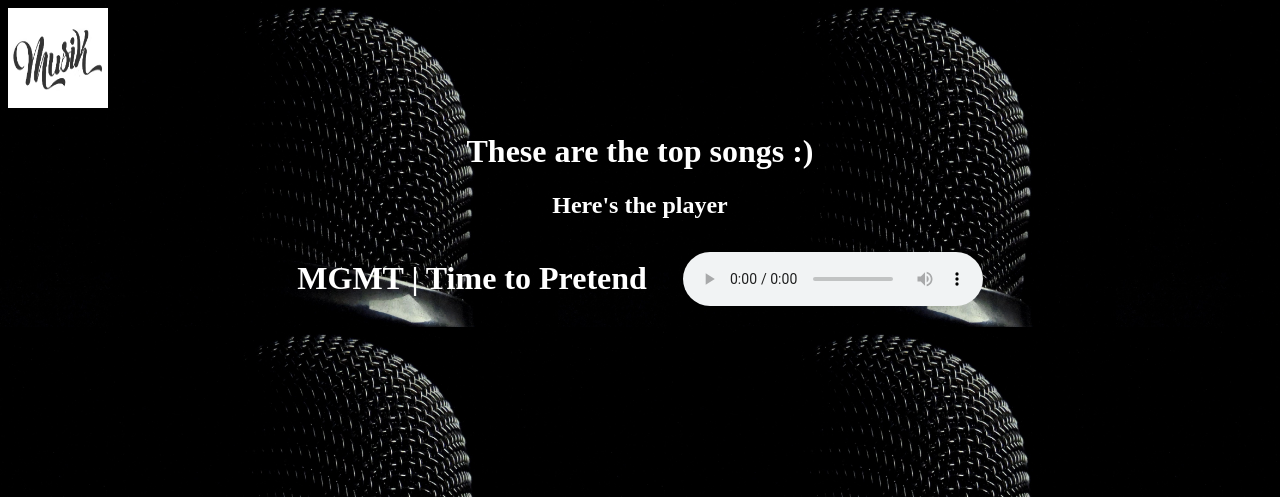
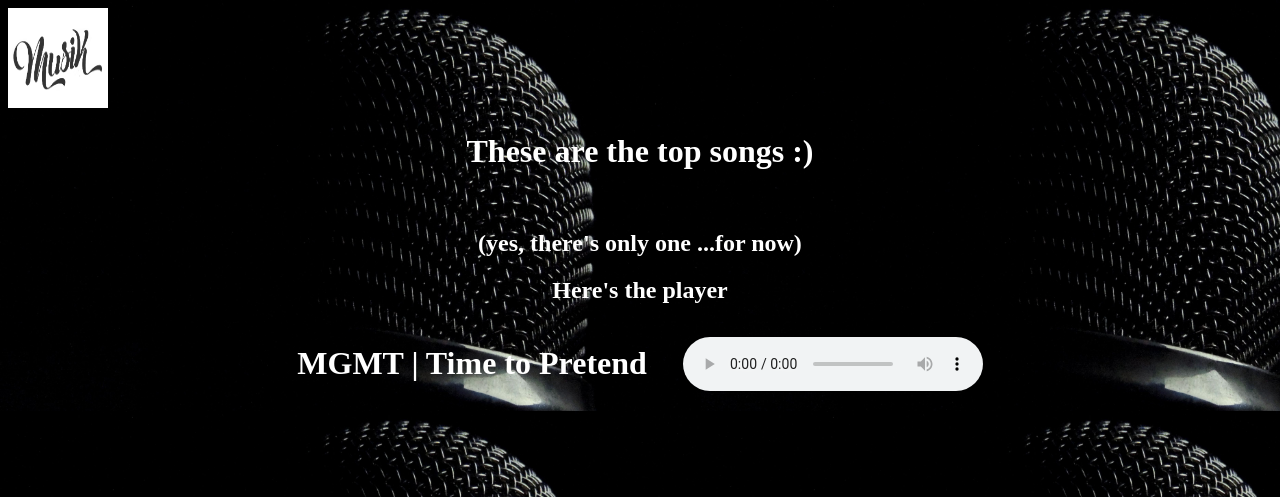
Before and after one commit to AldairCoronel/Musik, a Django app: page /top_songs in a window 1280 px wide. Shown: the top 497 px of the page. Run offline with Django 3.2, Linux system fonts and the light colour scheme.

Commit message:
HTML modified

```diff
--- a/Musik/music/templates/music/top_songs.html
+++ b/Musik/music/templates/music/top_songs.html
@@ -7,4 +7,6 @@
 
 {% block body %}
     <h1> These are the top songs :)</h1>
+    <br>
+    <h2> (yes, there's only one ...for now) </h2>
 {% endblock body %}
```
